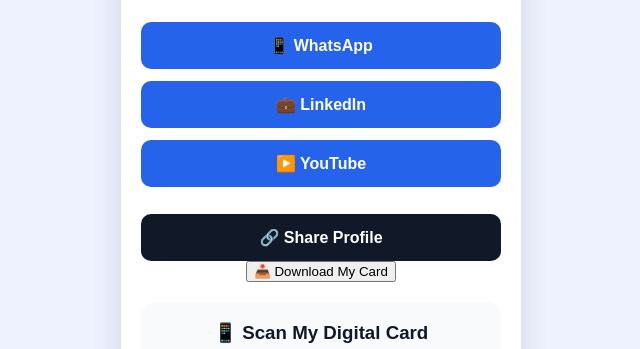
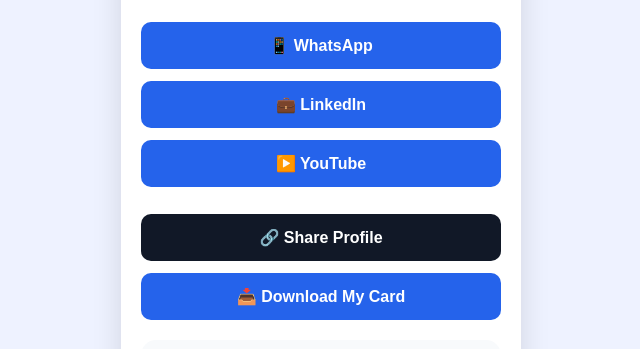
Before and after one commit to Sahil593-jpg/Sahil-kumar-Digital-Card, a plain HTML site: page index.html in a window 1280 px wide. Shown: the part 762-1111 px from the top of the page, without its empty margins (319-959 px from the left). Drawn offline with Linux system fonts and the light colour scheme.

Commit message:
Refactor and update CSS styles

```diff
--- a/style.css
+++ b/style.css
@@ -241,4 +241,34 @@
     height: 200px;
     margin-top: 10px;
     border-radius: 10px;
+}.download-btn {
+    width: 100%;
+    margin-top: 12px;
+    padding: 14px;
+    border: none;
+    border-radius: 10px;
+    background: #2563eb;
+    color: white;
+    font-size: 16px;
+    font-weight: bold;
+    cursor: pointer;
 }
+
+.download-btn:hover {
+    opacity: 0.9;
+}.download-btn {
+    width: 100%;
+    margin-top: 12px;
+    padding: 14px;
+    border: none;
+    border-radius: 10px;
+    background: #2563eb;
+    color: white;
+    font-size: 16px;
+    font-weight: bold;
+    cursor: pointer;
+}
+
+.download-btn:hover {
+    opacity: 0.9;
+}
```
